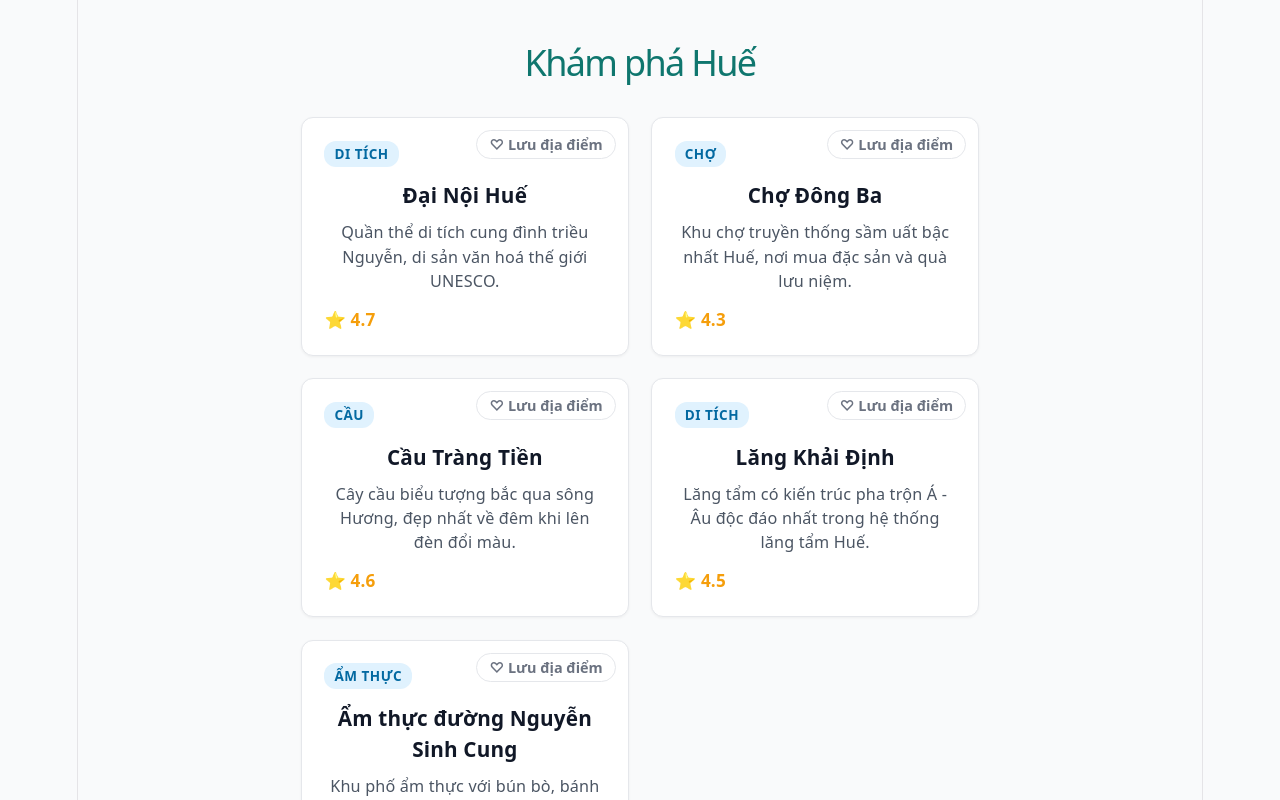
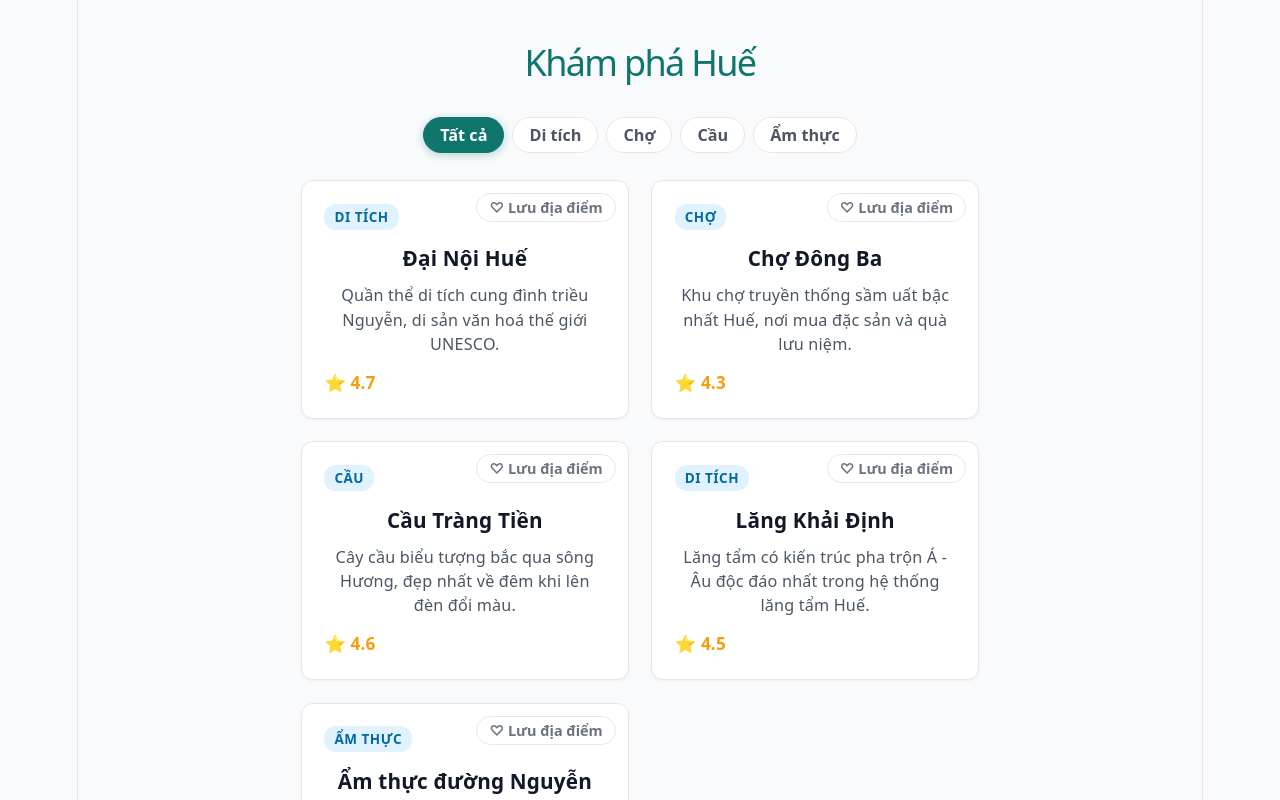
Before and after one commit to baophubaith123-blip/Phu-xuan-react, a React (Vite) app: page / in a window 1280 px wide. Shown: the top 800 px of the page. Built offline with nearby package versions, Linux system fonts and the light colour scheme.

Commit message:
Complete Lab 3 Session 5: Category filter with lifting state up

```diff
--- a/src/App.css
+++ b/src/App.css
@@ -148,7 +148,53 @@ p {
   border-color: #b91c1c;
 }
 
-/* --- Responsive cho mobile --- */
+/* ============================================================
+   Lab 3 Buổi 5 — Bộ lọc danh mục (Category Tabs)
+   ============================================================ */
+
+.category-tabs {
+  display: flex;
+  flex-wrap: wrap;
+  gap: 8px;
+  justify-content: center;
+  margin: 1.5rem 0;
+}
+
+.category-tabs button {
+  background: #ffffff;
+  border: 1px solid #e5e7eb;
+  border-radius: 20px;
+  padding: 6px 16px;
+  font-size: 0.9rem;
+  font-weight: 600;
+  color: #4b5563;
+  cursor: pointer;
+  transition: all 0.2s ease;
+  font-family: inherit;
+}
+
+.category-tabs button:hover {
+  background: #f0fdfa;
+  border-color: #5eead4;
+  color: #0f766e;
+}
+
+/* Tab đang chọn — nổi bật */
+.category-tabs button.is-active {
+  background: #0f766e;
+  border-color: #0f766e;
+  color: #ffffff;
+  box-shadow: 0 2px 8px rgba(15, 118, 110, 0.3);
+}
+
+.category-tabs button.is-active:hover {
+  background: #115e59;
+  border-color: #115e59;
+}
+
+/* ============================================================
+   Responsive cho mobile
+   ============================================================ */
 @media (max-width: 640px) {
   .app {
     padding: 1rem;
@@ -169,4 +215,14 @@ p {
     font-size: 0.75rem;
     padding: 3px 10px;
   }
+
+  .category-tabs {
+    gap: 6px;
+    margin: 1rem 0;
+  }
+
+  .category-tabs button {
+    padding: 5px 12px;
+    font-size: 0.8rem;
+  }
 }
--- a/src/App.tsx
+++ b/src/App.tsx
@@ -1,15 +1,41 @@
-// App.tsx — Lab 1 Buổi 5: Danh sách địa điểm tham quan
+// App.tsx — Lab 3 Buổi 5: Bộ lọc theo danh mục
 // Buổi 5 · INT.7.18 — Web FrontEnd nâng cao
 
+import { useState } from 'react';
 import './App.css';
 import AttractionList from './components/AttractionList';
+import CategoryTabs from './components/CategoryTabs';
 import { attractions } from './data/attractions';
 
 function App() {
+  // ✅ State lọc — đặt ở cha để cả CategoryTabs và AttractionList đều dùng
+  const [selectedCategory, setSelectedCategory] = useState('Tất cả');
+
+  // Lấy danh sách danh mục duy nhất (không trùng lặp) từ dữ liệu
+  const categories = [
+    'Tất cả',
+    ...new Set(attractions.map((item) => item.category)),
+  ];
+
+  // Lọc danh sách theo danh mục đang chọn
+  const filteredAttractions =
+    selectedCategory === 'Tất cả'
+      ? attractions
+      : attractions.filter((item) => item.category === selectedCategory);
+
   return (
     <div className="app">
       <h1>Khám phá Huế</h1>
-      <AttractionList attractions={attractions} />
+
+      {/* Thanh tab lọc — nhận state và callback từ cha */}
+      <CategoryTabs
+        categories={categories}
+        selectedCategory={selectedCategory}
+        onSelectCategory={setSelectedCategory}
+      />
+
+      {/* Danh sách đã lọc */}
+      <AttractionList attractions={filteredAttractions} />
     </div>
   );
 }
--- /dev/null
+++ b/src/components/CategoryTabs.tsx
@@ -0,0 +1,25 @@
+// CategoryTabs.tsx — Thanh tab lọc theo danh mục
+
+interface CategoryTabsProps {
+  categories: string[];
+  selectedCategory: string;
+  onSelectCategory: (category: string) => void;
+}
+
+function CategoryTabs({ categories, selectedCategory, onSelectCategory }: CategoryTabsProps) {
+  return (
+    <div className="category-tabs">
+      {categories.map((category) => (
+        <button
+          key={category}
+          className={category === selectedCategory ? 'is-active' : ''}
+          onClick={() => onSelectCategory(category)}
+        >
+          {category}
+        </button>
+      ))}
+    </div>
+  );
+}
+
+export default CategoryTabs;
```
